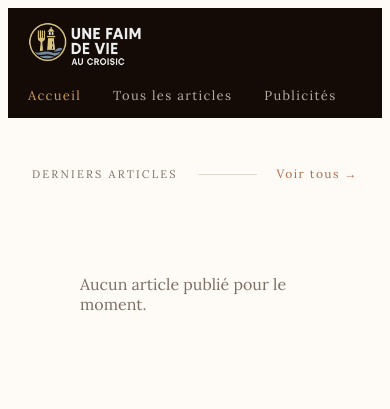
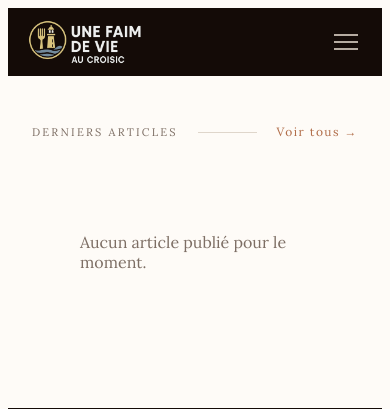
Before and after one commit to misterned/unefaimdevie, a Django app: page / in a window 390 px wide. Shown: the top 409 px of the page. Run offline with Django 5.2, Linux system fonts and the light colour scheme; data that the repository does not hold is empty; parts of the project's set-up code (start-up, migrations or seed data) failed here and were passed over.

Commit message:
Menu hamburger

```diff
--- a/core/static/core/css/lumiere-ouest.css
+++ b/core/static/core/css/lumiere-ouest.css
@@ -627,6 +627,42 @@ body {
 }
 
 /* ════════════════════════════════
+   BURGER (caché sur desktop)
+════════════════════════════════ */
+.lo-burger {
+  display: none;
+  flex-direction: column;
+  justify-content: center;
+  gap: 5px;
+  background: none;
+  border: none;
+  cursor: pointer;
+  padding: 6px 4px;
+  margin-left: auto;
+  flex-shrink: 0;
+}
+
+.lo-burger__bar {
+  display: block;
+  width: 24px;
+  height: 2px;
+  background: oklch(75% 0.02 70);
+  transition: transform .25s ease, opacity .2s ease;
+}
+
+/* Animation → croix quand ouvert */
+.lo-header--open .lo-burger__bar:nth-child(1) {
+  transform: translateY(7px) rotate(45deg);
+}
+.lo-header--open .lo-burger__bar:nth-child(2) {
+  opacity: 0;
+  transform: scaleX(0);
+}
+.lo-header--open .lo-burger__bar:nth-child(3) {
+  transform: translateY(-7px) rotate(-45deg);
+}
+
+/* ════════════════════════════════
    RESPONSIVE — TABLETTE (≤ 900px)
 ════════════════════════════════ */
 @media (max-width: 900px) {
@@ -638,7 +674,7 @@ body {
   /* Grille : 3 col → 2 col */
   .lo-grid { grid-template-columns: repeat(2, 1fr); }
 
-  /* Card featured : annule le span-2 et le layout côte-à-côte */
+  /* Card featured : annule le layout côte-à-côte */
   .lo-card--featured {
     grid-column: span 2;
     display: flex;
@@ -662,54 +698,72 @@ body {
 ════════════════════════════════ */
 @media (max-width: 640px) {
 
-  /* Header : logo sur une ligne, nav scrollable en dessous */
+  /* ── Header ── */
   .lo-header { padding: 0 20px; }
 
   .lo-header__main {
     flex-wrap: wrap;
-    padding: 14px 0 0;
+    padding: 12px 0 12px;
     gap: 0;
+    align-items: center;
   }
 
-  .lo-header__logo {
-    height: 44px;
-    margin-bottom: 10px;
+  .lo-header__logo { height: 44px; }
+
+  /* Burger visible */
+  .lo-burger { display: flex; }
+
+  /* Nav cachée par défaut, révélée à l'ouverture */
+  #lo-nav {
+    display: none;
+    width: 100%;
+    order: 3;
+    border-top: 1px solid oklch(28% 0.02 50);
+    margin-top: 12px;
   }
 
+  .lo-header--open #lo-nav { display: block; }
+
   .lo-header__nav {
-    width: 100%;
-    order: 3;
-    overflow-x: auto;
-    padding: 8px 0 14px;
-    gap: 16px;
-    /* Masquer la scrollbar visuellement */
-    scrollbar-width: none;
+    flex-direction: column;
+    align-items: flex-start;
+    gap: 0;
+    padding: 6px 0 10px;
   }
-  .lo-header__nav::-webkit-scrollbar { display: none; }
 
-  /* Grille : 2 col → 1 col */
+  /* Chaque item prend toute la largeur */
+  .lo-header__nav li { width: 100%; }
+
+  .lo-header__nav a {
+    display: block;
+    padding: 11px 4px;
+    font-size: 15px;
+    letter-spacing: 0.08em;
+  }
+
+  /* Séparateurs remplacés par un simple trait entre items */
+  .lo-header__nav-sep { display: none; }
+
+  .lo-header__nav li + li:not(:has(.lo-header__nav-sep)) a {
+    border-top: 1px solid oklch(28% 0.02 50);
+  }
+
+  /* ── Grille : 2 col → 1 col ── */
   .lo-grid { grid-template-columns: 1fr; }
 
-  /* Card featured pleine largeur */
-  .lo-card--featured {
-    grid-column: span 1;
-  }
+  .lo-card--featured { grid-column: span 1; }
   .lo-card--featured .lo-card__img { aspect-ratio: 3 / 2; }
 
-  /* Mosaïque : 2 col → 1 col */
+  /* ── Mosaïque : 2 col → 1 col ── */
   .lo-mosaic { grid-template-columns: 1fr; }
   .lo-mosaic__cell { height: 200px; }
 
-  /* Hero : hauteur réduite */
+  /* ── Hero ── */
   .lo-hero { height: clamp(320px, 60vh, 480px); }
 
-  /* Byline article : wrap sur petits écrans */
-  .lo-article__byline {
-    flex-wrap: wrap;
-    gap: 6px 12px;
-  }
+  /* ── Article ── */
+  .lo-article__byline { flex-wrap: wrap; gap: 6px 12px; }
 
-  /* Lettrine désactivée sur mobile (trop envahissante) */
   .lo-article__body > p:first-child::first-letter {
     font-size: 1em;
     line-height: inherit;
@@ -718,12 +772,11 @@ body {
     color: inherit;
   }
 
-  /* Footer : empilé */
+  /* ── Footer ── */
   .lo-footer {
     flex-direction: column;
     align-items: flex-start;
     gap: 20px;
   }
-
   .lo-footer__links { flex-wrap: wrap; gap: 16px; }
 }
--- a/core/templates/base.html
+++ b/core/templates/base.html
@@ -23,7 +23,7 @@
 <body>
 
   <!-- ══ HEADER ══ -->
-  <header class="lo-header">
+  <header class="lo-header" id="lo-header">
     <div class="lo-header__main">
 
       <a href="{% url 'home' %}">
@@ -32,7 +32,13 @@
              class="lo-header__logo" />
       </a>
 
-      <nav aria-label="Navigation principale">
+      <button class="lo-burger" id="lo-burger" aria-label="Menu" aria-expanded="false" aria-controls="lo-nav">
+        <span class="lo-burger__bar"></span>
+        <span class="lo-burger__bar"></span>
+        <span class="lo-burger__bar"></span>
+      </button>
+
+      <nav aria-label="Navigation principale" id="lo-nav">
         <ul class="lo-header__nav">
           <li><a href="{% url 'home' %}" {% if request.resolver_match.url_name == 'home' %}class="active"{% endif %}>Accueil</a></li>
           {% for cat in nav_categories %}
@@ -76,6 +82,23 @@
   </footer>
   <!-- ══ /FOOTER ══ -->
 
+  <script>
+    (function () {
+      var burger = document.getElementById('lo-burger');
+      var header = document.getElementById('lo-header');
+      burger.addEventListener('click', function () {
+        var open = header.classList.toggle('lo-header--open');
+        burger.setAttribute('aria-expanded', open ? 'true' : 'false');
+      });
+      document.querySelectorAll('#lo-nav a').forEach(function (link) {
+        link.addEventListener('click', function () {
+          header.classList.remove('lo-header--open');
+          burger.setAttribute('aria-expanded', 'false');
+        });
+      });
+    })();
+  </script>
+
   {% block extra_js %}{% endblock %}
 </body>
 </html>
```
